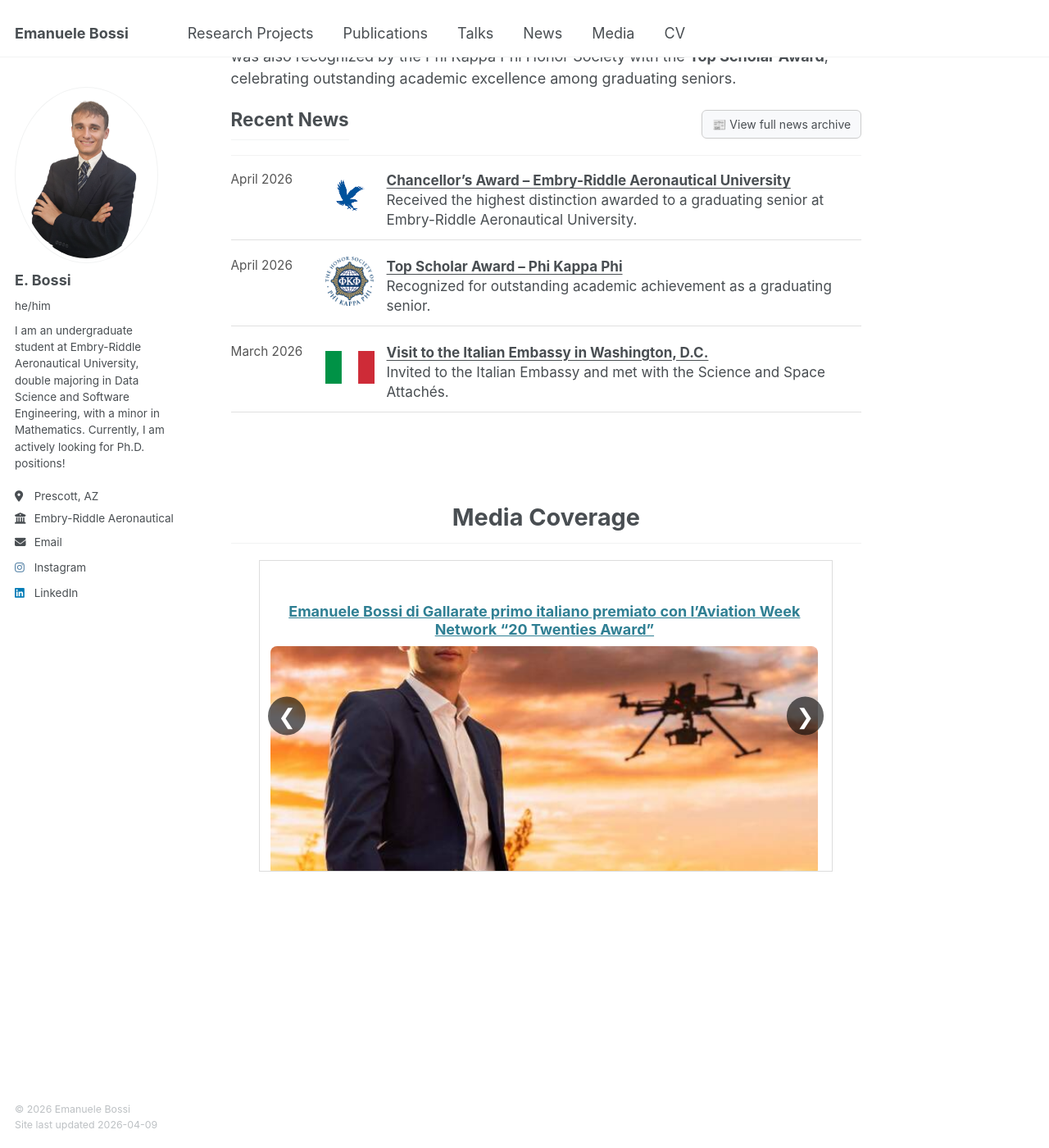
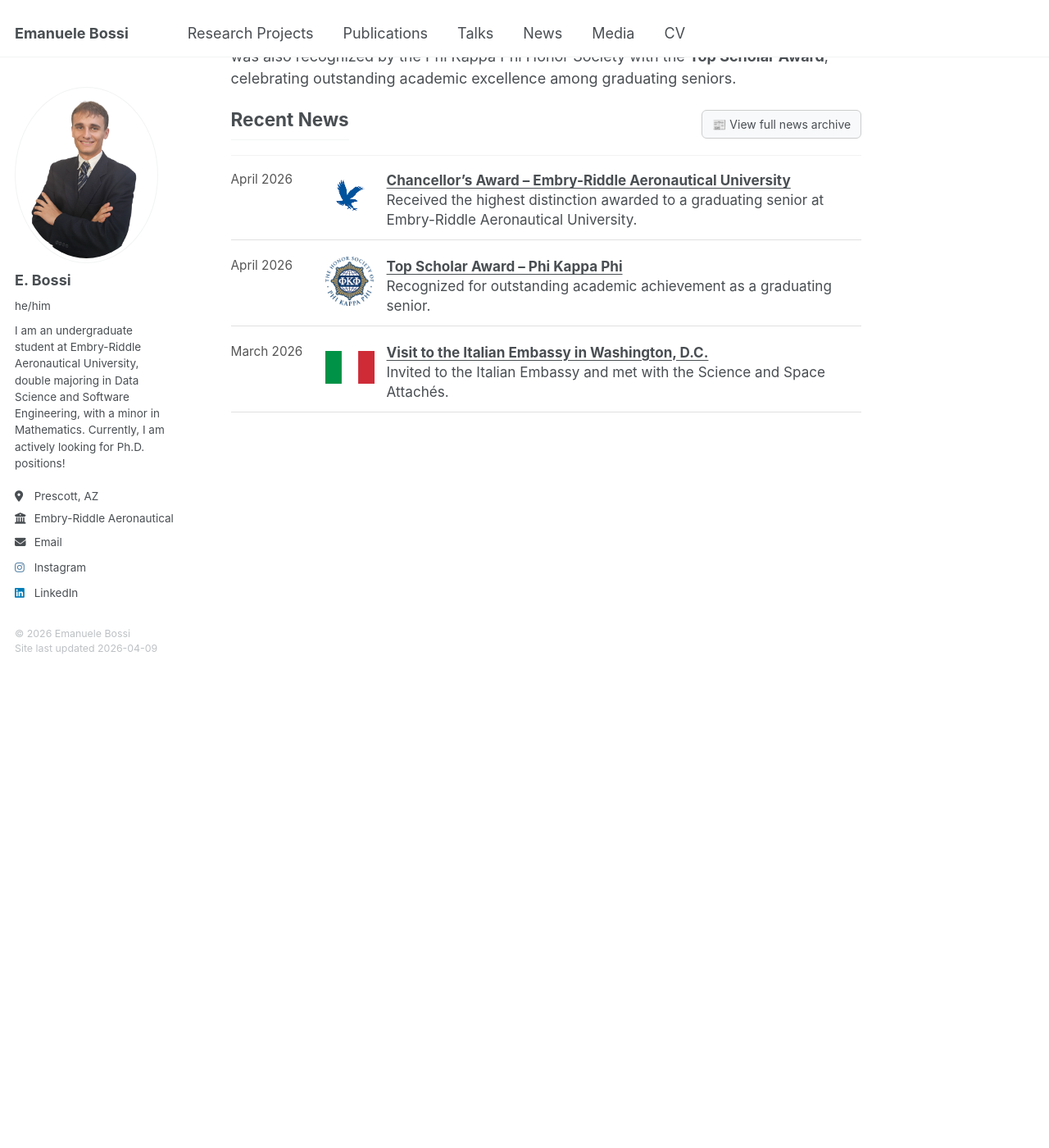
Before and after one commit to bossiemanuele/bossiemanuele.github.io, a Jekyll site: the page built from _pages/about.md, in a window 1280 px wide and 1400 px high, scrolled down 1032 px. Shown: the whole window at 82% size. Built offline with Jekyll 4.4.1, drawn with Linux system fonts in a browser that asks for light colours; after the commit the page ends 1851 px from its top, so only the background shows below that.

Commit message:
Update about.md

```diff
--- a/_pages/about.md
+++ b/_pages/about.md
@@ -246,178 +246,3 @@
   line-height: 1.4;
 }
 </style>
-
-<br>
-<br>
-<br>
-
-
-
-
-{% raw %}
-<h2 style="font-size: 1.6em; font-weight: bold; margin-top: 30px; text-align: center;">
-  Media Coverage
-</h2>
-<!-- ===================== NEWS CAROUSEL (FULL WORKING BLOCK) ===================== -->
-
-<div class="news-carousel-container" id="newsCarousel">
-
-  <div class="news-carousel-track" id="mediaCarouselTrack">
-
-    <div class="news-carousel-item">
-      <a href="https://bossiemanuele.github.io/files/Intervista Emanuele Bossi.pdf" target="_blank">
-        <h3>"Guardavo gli aerei in volo e ora li rendo intelligenti”</h3>
-      </a>
-      <img src="/images/LaPrealpNews.png" alt="">
-    </div>
-
-    <div class="news-carousel-item">
-      <a href="https://www.varesenews.it/2026/01/emanuele-bossi-di-gallarate-primo-italiano-premiato-con-laviation-week-network-20-twenties-award/2453560/" target="_blank">
-        <h3>Emanuele Bossi di Gallarate primo italiano premiato con l’Aviation Week Network “20 Twenties Award”</h3>
-      </a>
-      <img src="/images/emanuele-bossi-gallarate-2016139.610x431.jpg" alt="">
-    </div>
-
-    <div class="news-carousel-item">
-      <a href="https://www.prealpina.it/pages/un-gallaratese-tra-gli-under30-campioni-di-aviazione-401415.html" target="_blank">
-        <h3>Un gallaratese tra gli under 30 “campioni di aviazione” nel mondo</h3>
-      </a>
-      <img src="/images/GN4_DAT_48366927.jpg" alt="">
-    </div>
-
-    <div class="news-carousel-item">
-      <a href="https://www.malpensa24.it/gallarate-usa-aviation-week/" target="_blank">
-        <h3>Da Gallarate agli Usa: studente premiato da Aviation Week. E’ il primo italiano</h3>
-      </a>
-      <img src="/images/20251202-AgriAI-8852.jpg" alt="">
-    </div>
-
-    <div class="news-carousel-item">
-      <a href="https://news.erau.edu/headlines/six-embry-riddle-students-honored-aviation-week-20-twenties-list" target="_blank">
-        <h3>Six Embry‑Riddle Students Honored in Aviation Week’s Prestigious 20 Twenties List</h3>
-      </a>
-      <img src="/images/embry-riddle-twenty-20-2026.jpg" alt="">
-    </div>
-
-    <div class="news-carousel-item">
-      <a href="https://news.erau.edu/headlines/embry-riddle-students-shine-on-national-stage-at-undergraduate-research-conference" target="_blank">
-        <h3>Embry-Riddle Students Shine on National Stage at Undergraduate Research Conference</h3>
-      </a>
-      <img src="/images/erau-team-ncur.jpg" alt="">
-    </div>
-
-    <div class="news-carousel-item">
-      <a href="https://news.erau.edu/headlines/embry-riddle-student-team-plants-the-seed-for-smart-farming-system" target="_blank">
-        <h3>Embry-Riddle Student Team Plants the Seed for Smart Farming System</h3>
-      </a>
-      <img src="/images/iftp_texas.jpg" alt="">
-    </div>
-
-    <div class="news-carousel-item">
-      <a href="https://news.erau.edu/headlines/a-record-year-for-student-research-projects-showcased-at-annual-embry-riddle-symposiums" target="_blank">
-        <h3>A Record Year for Student Research Projects Showcased at Annual Embry-Riddle Symposiums</h3>
-      </a>
-      <img src="/images/erau-symposium.jpeg" alt="">
-    </div>
-
-    <div class="news-carousel-item">
-      <a href="https://erau.edu/hub-spoke/stories/blending-athletics-and-academia-a-journey-of-dedication-and-passion" target="_blank">
-        <h3>Blending Athletics and Academia: A Journey of Dedication and Passion</h3>
-      </a>
-      <img src="/images/bossi_erau_article.jpg" alt="">
-    </div>
-
-  </div>
-
-  <!-- Navigation -->
-  <button class="carousel-arrow left" onclick="carouselPrev()">&#10094;</button>
-  <button class="carousel-arrow right" onclick="carouselNext()">&#10095;</button>
-
-</div>
-
-<style>
-.news-carousel-container {
-  width: 100%;
-  max-width: 700px;
-  height: 380px;
-  overflow: hidden;
-  position: relative;
-  margin: 20px auto;
-  border: 1px solid #ddd;
-}
-
-.news-carousel-track {
-  display: flex;
-  transition: transform 0.6s ease;
-}
-
-.news-carousel-item {
-  flex: 0 0 100%;
-  text-align: center;
-  padding: 15px;
-}
-
-.news-carousel-item img {
-  width: 100%;
-  height: 280px;
-  object-fit: cover;
-  border-radius: 8px;
-}
-
-.carousel-arrow {
-  position: absolute;
-  top: 50%;
-  transform: translateY(-50%);
-  background: rgba(0,0,0,0.6);
-  color: #fff;
-  border: none;
-  font-size: 26px;
-  padding: 8px 12px;
-  cursor: pointer;
-  z-index: 10;
-  border-radius: 50%;
-}
-
-.carousel-arrow.left { left: 10px; }
-.carousel-arrow.right { right: 10px; }
-</style>
-
-<script>
-/* ======= NO DOMContentLoaded, NO EVENT LISTENERS ======= */
-
-let carouselIndex = 0;
-const carouselTrack = document.getElementById("mediaCarouselTrack");
-const carouselItems = document.getElementsByClassName("news-carousel-item");
-const carouselContainer = document.getElementById("newsCarousel");
-
-function carouselUpdate() {
-  const width = carouselContainer.offsetWidth;
-  carouselTrack.style.transform =
-    "translateX(" + (-carouselIndex * width) + "px)";
-}
-
-function carouselNext() {
-  carouselIndex = (carouselIndex + 1) % carouselItems.length;
-  carouselUpdate();
-}
-
-function carouselPrev() {
-  carouselIndex =
-    (carouselIndex - 1 + carouselItems.length) % carouselItems.length;
-  carouselUpdate();
-}
-
-/* Auto scroll */
-setInterval(carouselNext, 5000);
-
-/* Resize safety */
-window.onresize = carouselUpdate;
-
-/* Initial position */
-carouselUpdate();
-</script>
-
-<!-- ===================== END NEWS CAROUSEL ===================== -->
-
-
-{% endraw %}
```
